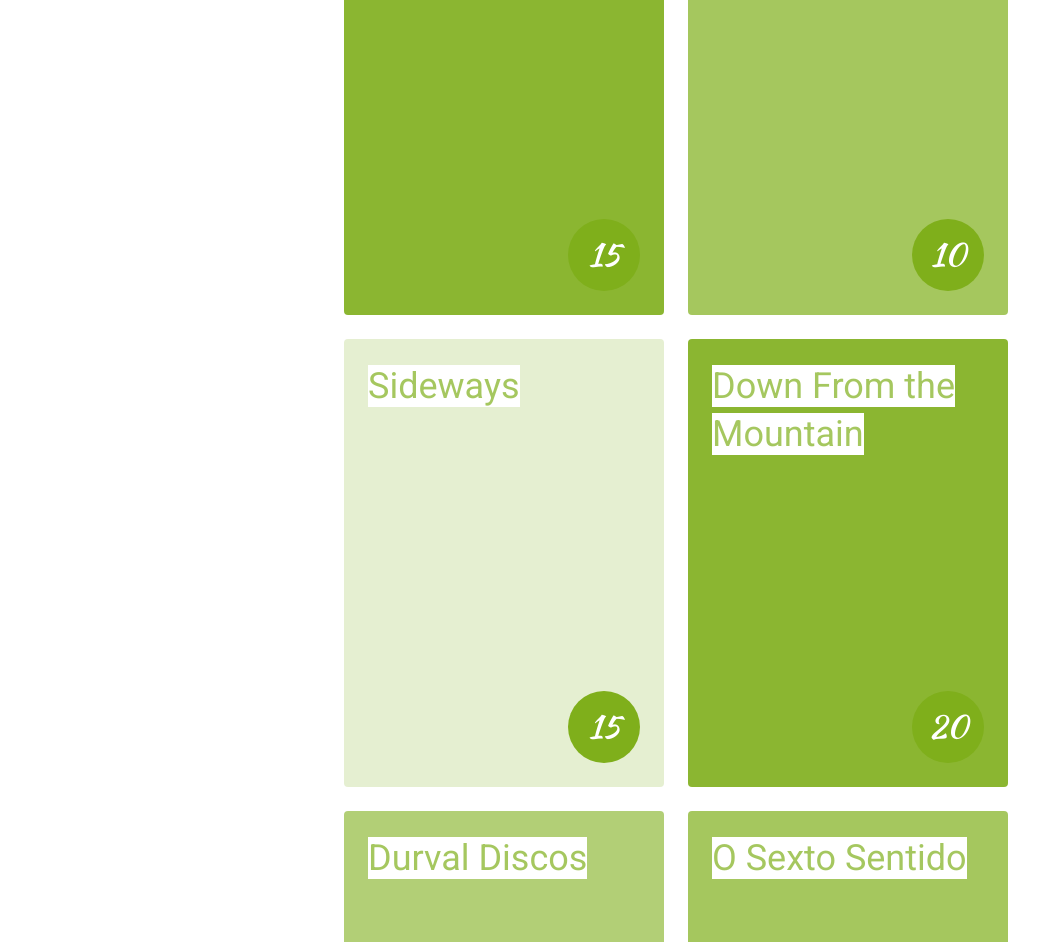
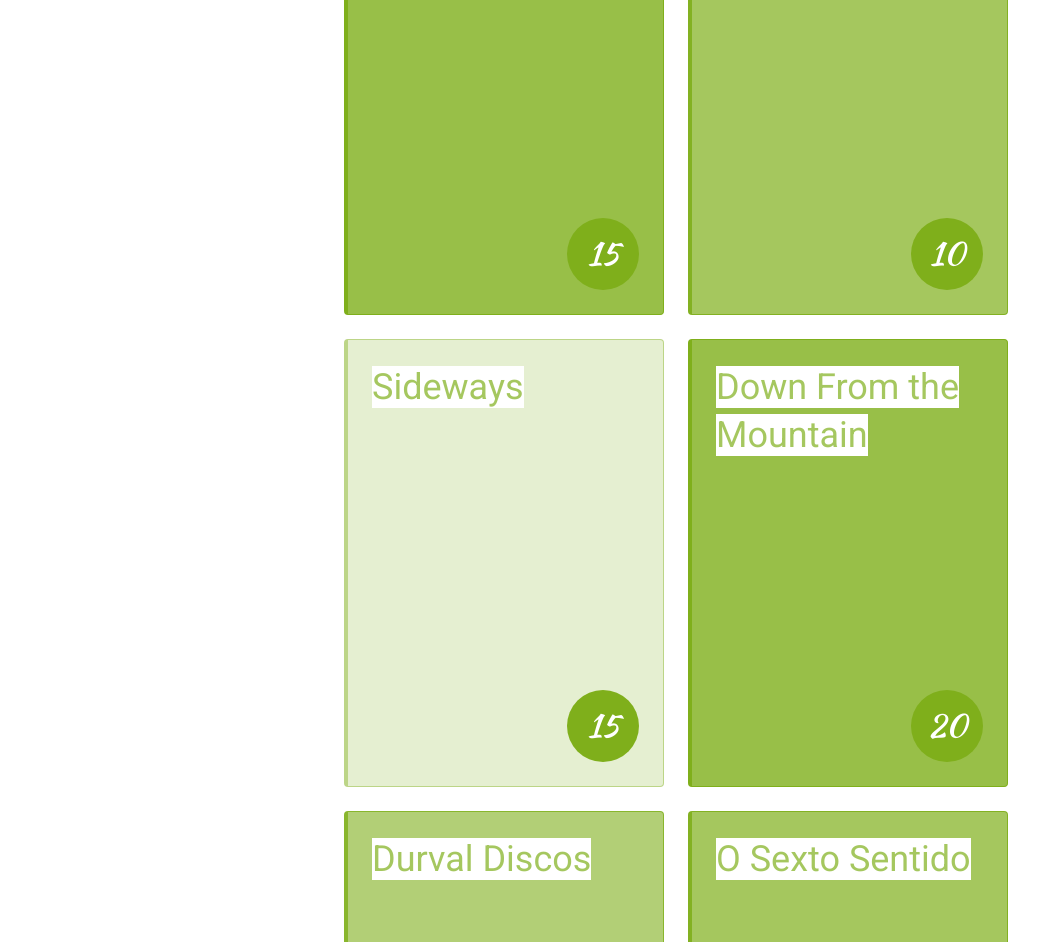
Before and after one commit to eduardozulian/bzr, a plain HTML site: page index.html in a window 1280 px wide. Shown: the part 629-1571 px from the top of the page, without its empty margins (0-1047 px from the left). Drawn offline with nearby package versions, Linux system fonts and the light colour scheme.

Commit message:
minor changes

```diff
--- a/css/main.css
+++ b/css/main.css
@@ -108,6 +108,10 @@ a:active {
 .product--dvd {
 	background: #f5f5f5;
 	background: rgba(127,175,27,.6);
+	border-width: 1px 1px 1px 4px;
+	border-style: solid;
+	border-color: #ededed;
+	border-color: rgba(127,175,27,.8);
 	height: 28rem;
 	max-width: 20rem;
 	padding: 1.5rem;
@@ -116,18 +120,22 @@ a:active {
 
 .product--dvd:nth-child(2n+2) {
 	background: rgba(127,175,27,.4);
+	border-color: rgba(127,175,27,.6);
 }
 
 .product--dvd:nth-child(3n+3) {
-	background: rgba(127,175,27,.9);
+	background: rgba(127,175,27,.8);
+	border-color: rgba(127,175,27,10);
 }
 
 .product--dvd:nth-child(4n+4) {
 	background: rgba(127,175,27,.7);
+	border-color: rgba(127,175,27,.9);
 }
 
 .product--dvd:nth-child(5n+5) {
 	background: rgba(127,175,27,.2);
+	border-color: rgba(127,175,27,.4);
 }
 
 .product__title {
```
Also changed, not shown: index.html (+1 -1 lines).
